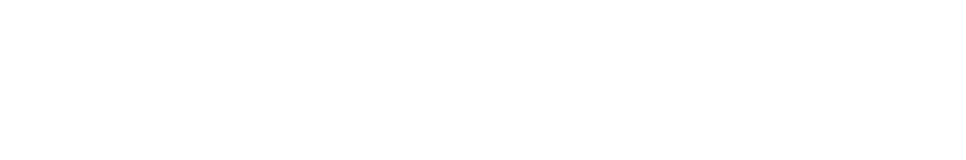
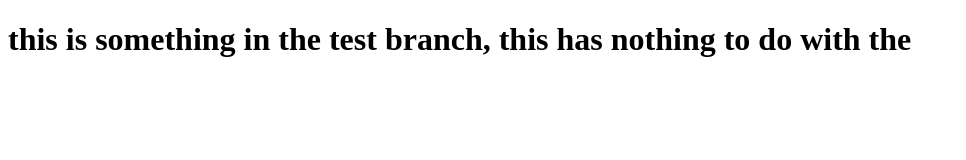
Before and after one commit to moe688/calculator, a plain HTML site: page calculator.html in a window 1280 px wide. Shown: the whole page, without its empty margins (0-966 px from the left). Drawn offline with Linux system fonts and the light colour scheme.

Commit message:
new header for test branch

```diff
--- a/calculator.html
+++ b/calculator.html
@@ -5,5 +5,7 @@
     <meta name="viewport" content="width=device-width, initial-scale=1.0" />
     <title>Document</title>
   </head>
-  <body></body>
+  <body>
+    <h1>this is something in the test branch, this has nothing to do with the </h1>
+  </body>
 </html>
```
